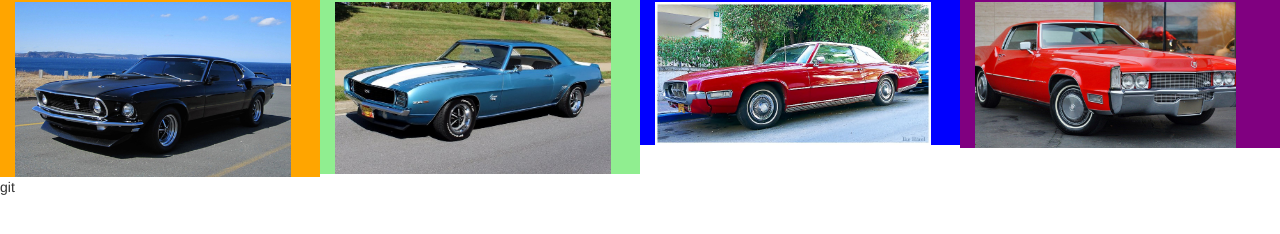
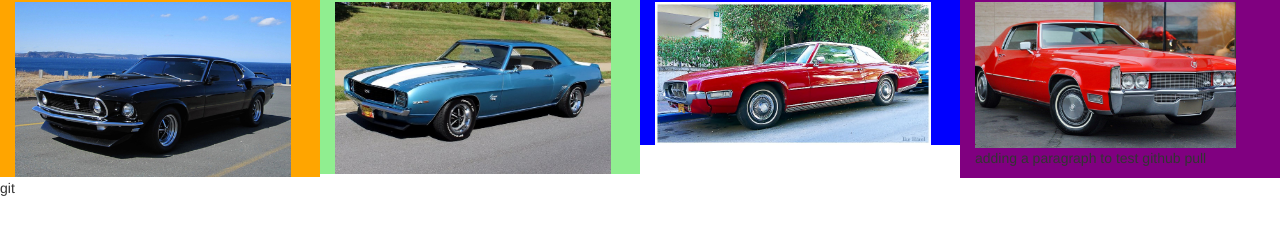
Before and after one commit to edrod1509/bootstrap1, a plain HTML site: page index.html in a window 1280 px wide. Shown: the part 68-302 px from the top of the page. Drawn offline with nearby package versions, Linux system fonts and the light colour scheme.

Commit message:
Update index.html

```diff
--- a/index.html
+++ b/index.html
@@ -28,6 +28,7 @@
 
 	 			<h1> 1969 El Dorado</h1>
 	 			<img src="eldorado1.jpg" heght="100%" width="90%">
+				<p> adding a paragraph to test github pull </a>
 	 		</div>
  		</div>
  	</div>
```
